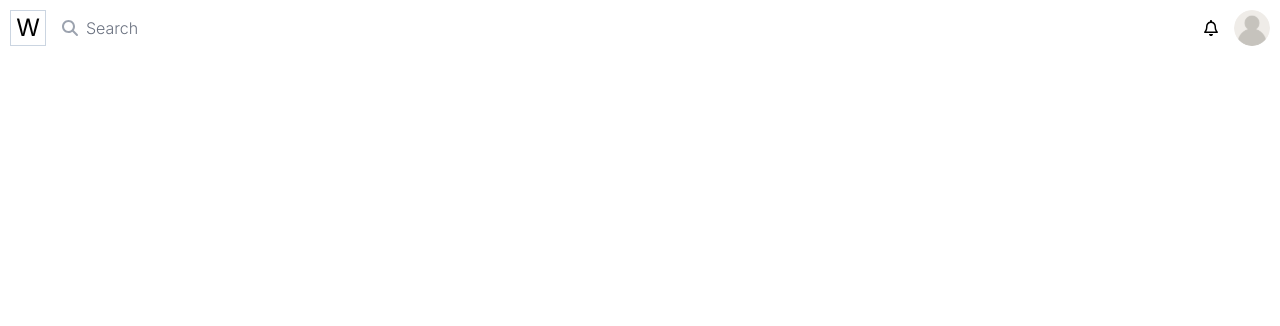
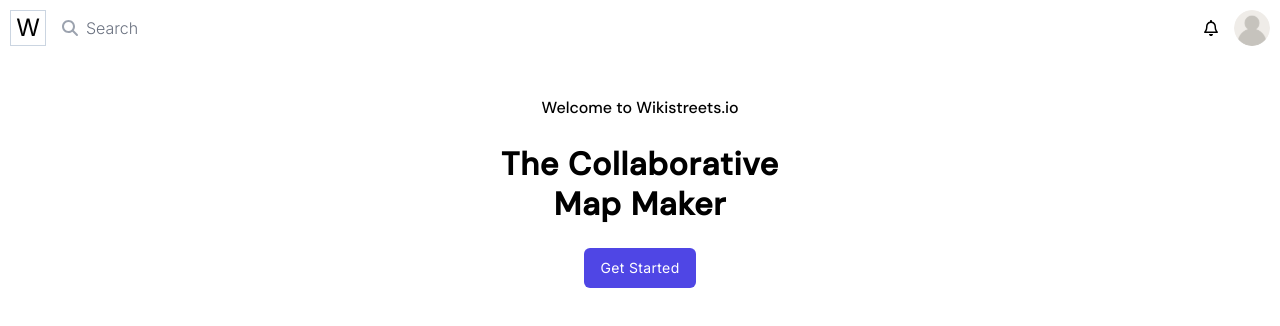
Before and after one commit to wikistreets/web-app, a Next.js app: page / in a window 1280 px wide. Shown: the top 326 px of the page. Built offline with nearby package versions, Linux system fonts and the light colour scheme.

Commit message:
create Hero

```diff
--- a/src/app/page.tsx
+++ b/src/app/page.tsx
@@ -1,6 +1,7 @@
 "use client";
 
 import Header from "@/components/Header/Header";
+import Hero from "@/components/Landing/Hero/Hero";
 
 // Recommended Nesting Pattern: Passing Server Components to Client Components as Props
 
@@ -8,6 +9,7 @@
   return (
     <div>
       <Header />
+      <Hero />
     </div>
   );
 }
```
